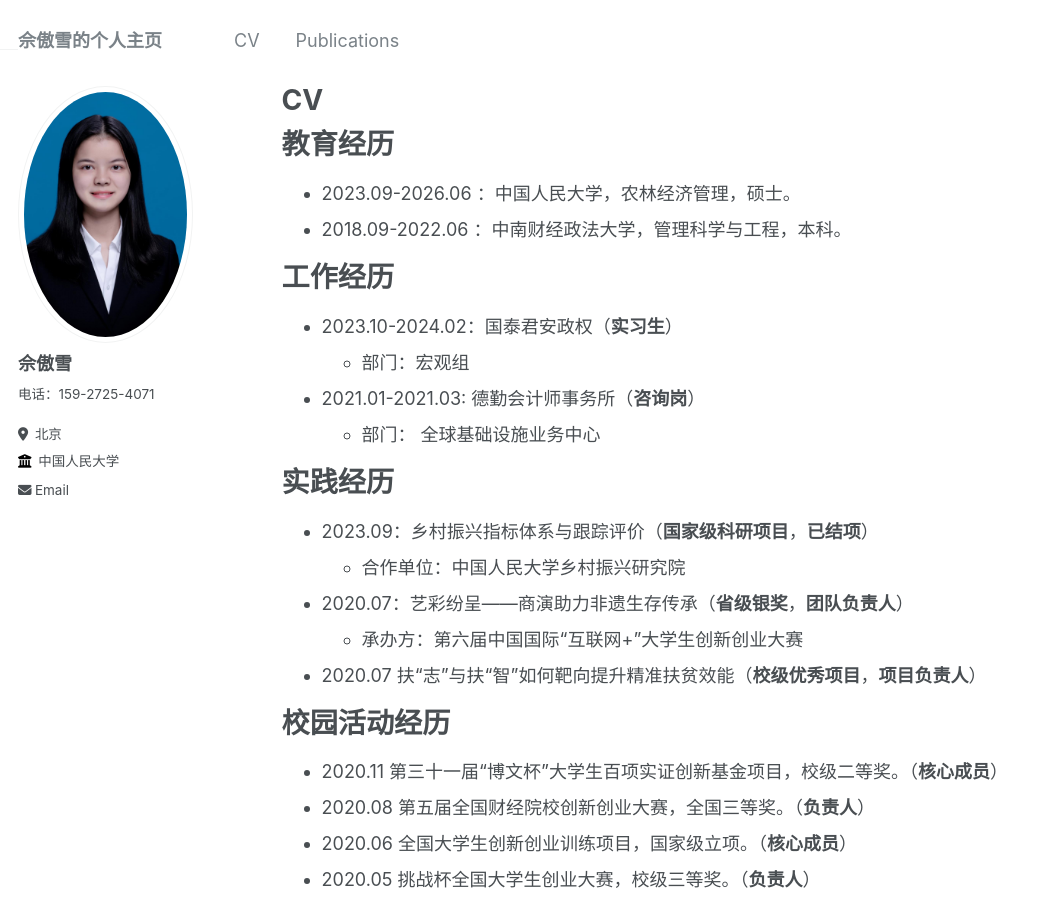
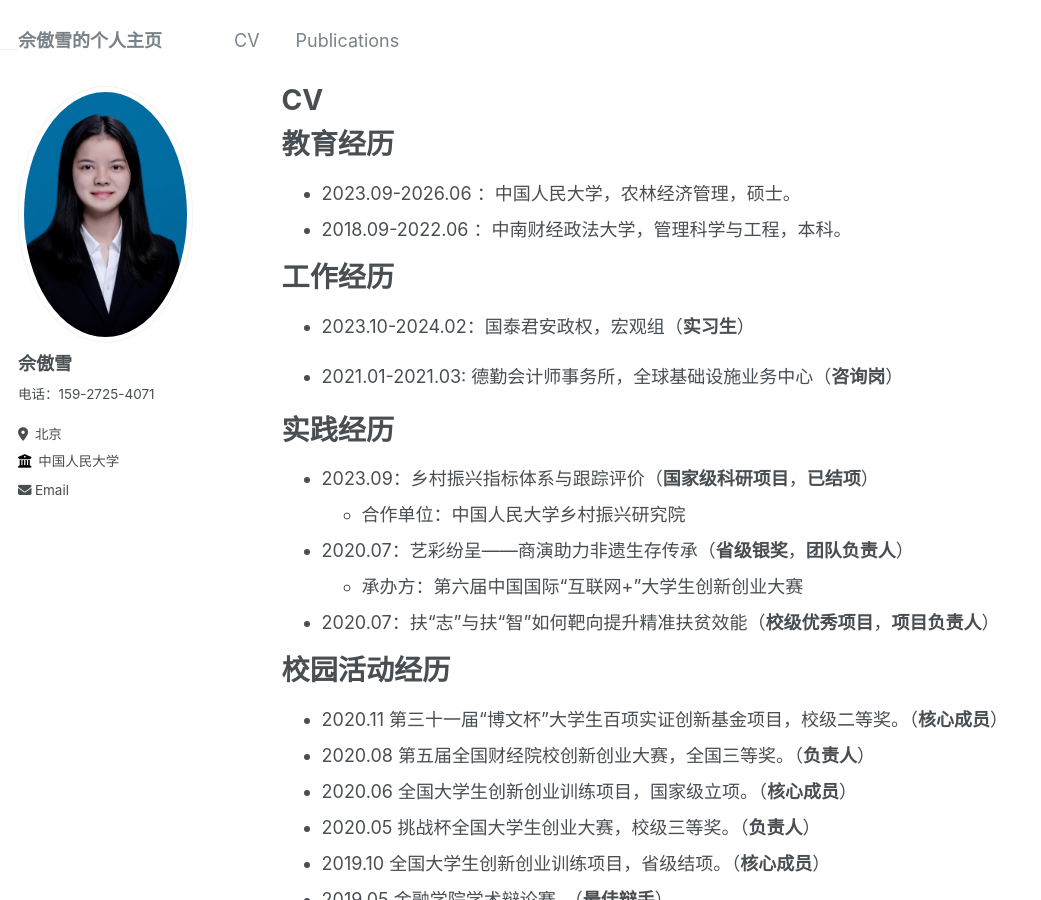
Before and after one commit to Zxl19990529/Zxl19990529.github.io, a Jekyll site: the page built from _pages/cv.md, in a window 1280 px wide and 900 px high. Shown: the whole window, without its empty margins (0-1041 px from the left). Built offline with Jekyll 4.4.1, drawn with Linux system fonts in a browser that asks for light colours.

Commit message:
Update cv.md

```diff
--- a/_pages/cv.md
+++ b/_pages/cv.md
@@ -16,11 +16,9 @@ redirect_from:
 
 工作经历
 ======
-* 2023.10-2024.02：国泰君安政权（**实习生**）
-  * 部门：宏观组
+* 2023.10-2024.02：国泰君安政权，宏观组（**实习生**）
 
-* 2021.01-2021.03: 德勤会计师事务所（**咨询岗**）
-  * 部门： 全球基础设施业务中心
+* 2021.01-2021.03: 德勤会计师事务所，全球基础设施业务中心（**咨询岗**）
 
 实践经历
 ======
@@ -28,7 +26,7 @@ redirect_from:
   * 合作单位：中国人民大学乡村振兴研究院
 * 2020.07：艺彩纷呈——商演助力非遗生存传承（**省级银奖**，**团队负责人**）
   * 承办方：第六届中国国际“互联网+”大学生创新创业大赛
-* 2020.07 扶“志”与扶“智”如何靶向提升精准扶贫效能（**校级优秀项目**，**项目负责人**）
+* 2020.07：扶“志”与扶“智”如何靶向提升精准扶贫效能（**校级优秀项目**，**项目负责人**）
 
 校园活动经历
 ======
```
